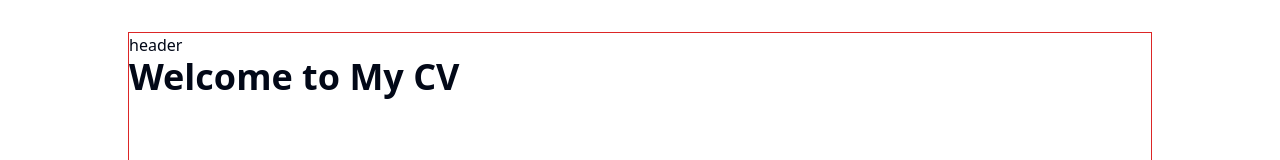
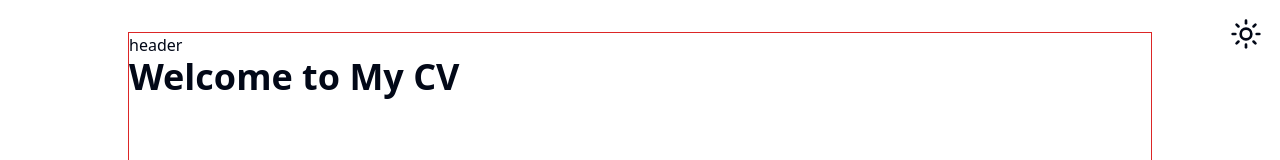
Before and after one commit to ElodieRoy/CV, a Next.js app in the folder frontend/: page / in a window 1280 px wide. Shown: the top 160 px of the page. Built offline with nearby package versions, Linux system fonts and the light colour scheme.

Commit message:
feat: implement theme provider

```diff
--- a/frontend/package.json
+++ b/frontend/package.json
@@ -11,10 +11,13 @@
     "ts-check": "tsc --noEmit"
   },
   "dependencies": {
+    "@radix-ui/react-dropdown-menu": "^2.1.5",
+    "@radix-ui/react-slot": "^1.1.1",
     "class-variance-authority": "^0.7.1",
     "clsx": "^2.1.1",
     "lucide-react": "^0.474.0",
     "next": "15.1.4",
+    "next-themes": "^0.4.4",
     "react": "^19.0.0",
     "react-dom": "^19.0.0",
     "tailwind-merge": "^2.6.0",
--- a/frontend/src/app/globals.css
+++ b/frontend/src/app/globals.css
@@ -20,7 +20,7 @@ body {
     --card-foreground: 222.2 84% 4.9%;
     --popover: 0 0% 100%;
     --popover-foreground: 222.2 84% 4.9%;
-    --primary: 222.2 47.4% 11.2%;
+    --primary: 40 94% 53%;
     --primary-foreground: 210 40% 98%;
     --secondary: 210 40% 96.1%;
     --secondary-foreground: 222.2 47.4% 11.2%;
@@ -47,8 +47,6 @@ body {
     --card-foreground: 210 40% 98%;
     --popover: 222.2 84% 4.9%;
     --popover-foreground: 210 40% 98%;
-    --primary: 210 40% 98%;
-    --primary-foreground: 222.2 47.4% 11.2%;
     --secondary: 217.2 32.6% 17.5%;
     --secondary-foreground: 210 40% 98%;
     --muted: 217.2 32.6% 17.5%;
--- a/frontend/src/app/layout.tsx
+++ b/frontend/src/app/layout.tsx
@@ -1,5 +1,7 @@
 import { Header } from "@/components/header";
+import { ModeToggle } from "@/components/mode-toggle";
 import type { Metadata } from "next";
+import { ThemeProvider } from "next-themes";
 import "./globals.css";
 
 export const metadata: Metadata = {
@@ -13,10 +15,18 @@ export default function RootLayout({
   children: React.ReactNode;
 }>) {
   return (
-    <html lang="fr">
+    <html lang="fr" suppressHydrationWarning>
       <body className="m-4 mx-auto size-[calc(100%-2rem)] border font-sans lg:my-8 lg:h-[calc(100%-4rem)] lg:max-w-5xl lg:border-red-600">
-        <Header />
-        {children}
+        <ThemeProvider
+          attribute="class"
+          defaultTheme="system"
+          enableSystem
+          disableTransitionOnChange
+        >
+          <ModeToggle />
+          <Header />
+          {children}
+        </ThemeProvider>
       </body>
     </html>
   );
--- a/frontend/src/components/header.tsx
+++ b/frontend/src/components/header.tsx
@@ -1,3 +1,5 @@
+"use client";
+
 export function Header() {
   return <div>header</div>;
 }
--- /dev/null
+++ b/frontend/src/components/mode-toggle.tsx
@@ -0,0 +1,22 @@
+"use client";
+
+import { useTheme } from "next-themes";
+
+import { Button } from "@/components/ui/button";
+import { Moon, Sun } from "lucide-react";
+
+export function ModeToggle() {
+  const { setTheme, theme } = useTheme();
+
+  return (
+    <Button
+      variant="ghost"
+      size="icon"
+      onClick={() => setTheme(theme === "dark" ? "light" : "dark")}
+      className="absolute right-4 top-4 [&_svg]:size-8"
+    >
+      <Sun className="absolute scale-100 dark:scale-0" />
+      <Moon className="absolute scale-0 dark:scale-100" />
+    </Button>
+  );
+}
--- /dev/null
+++ b/frontend/src/components/theme-provider.tsx
@@ -0,0 +1,11 @@
+"use client";
+
+import { ThemeProvider as NextThemesProvider } from "next-themes";
+import * as React from "react";
+
+export function ThemeProvider({
+  children,
+  ...props
+}: React.ComponentProps<typeof NextThemesProvider>) {
+  return <NextThemesProvider {...props}>{children}</NextThemesProvider>;
+}
--- /dev/null
+++ b/frontend/src/components/ui/button.tsx
@@ -0,0 +1,57 @@
+import { Slot } from "@radix-ui/react-slot";
+import { cva, type VariantProps } from "class-variance-authority";
+import * as React from "react";
+
+import { cn } from "@/lib/utils";
+
+const buttonVariants = cva(
+  "inline-flex items-center justify-center gap-2 whitespace-nowrap rounded-md text-sm font-medium transition-all focus-visible:outline-none focus-visible:ring-1 focus-visible:ring-ring disabled:pointer-events-none disabled:opacity-50 [&_svg]:size-4 [&_svg]:shrink-0",
+  {
+    variants: {
+      variant: {
+        default:
+          "bg-primary text-primary-foreground shadow hover:bg-primary/90",
+        destructive:
+          "bg-destructive text-destructive-foreground shadow-sm hover:bg-destructive/90",
+        outline:
+          "border border-input bg-background shadow-sm hover:bg-accent hover:text-accent-foreground",
+        secondary:
+          "bg-secondary text-secondary-foreground shadow-sm hover:bg-secondary/80",
+        ghost: "hover:text-primary",
+        link: "text-primary underline-offset-4 hover:underline",
+      },
+      size: {
+        default: "h-9 px-4 py-2",
+        sm: "h-8 rounded-md px-3 text-xs",
+        lg: "h-10 rounded-md px-8",
+        icon: "size-9",
+      },
+    },
+    defaultVariants: {
+      variant: "default",
+      size: "default",
+    },
+  },
+);
+
+export interface ButtonProps
+  extends React.ButtonHTMLAttributes<HTMLButtonElement>,
+    VariantProps<typeof buttonVariants> {
+  asChild?: boolean;
+}
+
+const Button = React.forwardRef<HTMLButtonElement, ButtonProps>(
+  ({ className, variant, size, asChild = false, ...props }, ref) => {
+    const Comp = asChild ? Slot : "button";
+    return (
+      <Comp
+        className={cn(buttonVariants({ variant, size, className }))}
+        ref={ref}
+        {...props}
+      />
+    );
+  },
+);
+Button.displayName = "Button";
+
+export { Button, buttonVariants };
--- a/frontend/tailwind.config.ts
+++ b/frontend/tailwind.config.ts
@@ -2,7 +2,7 @@ import type { Config } from "tailwindcss";
 import tailwindcssAnimate from "tailwindcss-animate";
 
 export default {
-  darkMode: ["class", "class"],
+  darkMode: "class",
   content: [
     "./src/pages/**/*.{js,ts,jsx,tsx,mdx}",
     "./src/components/**/*.{js,ts,jsx,tsx,mdx}",
```
Also changed, not shown: 1 other file (tests, documents, lock files or other folders).
